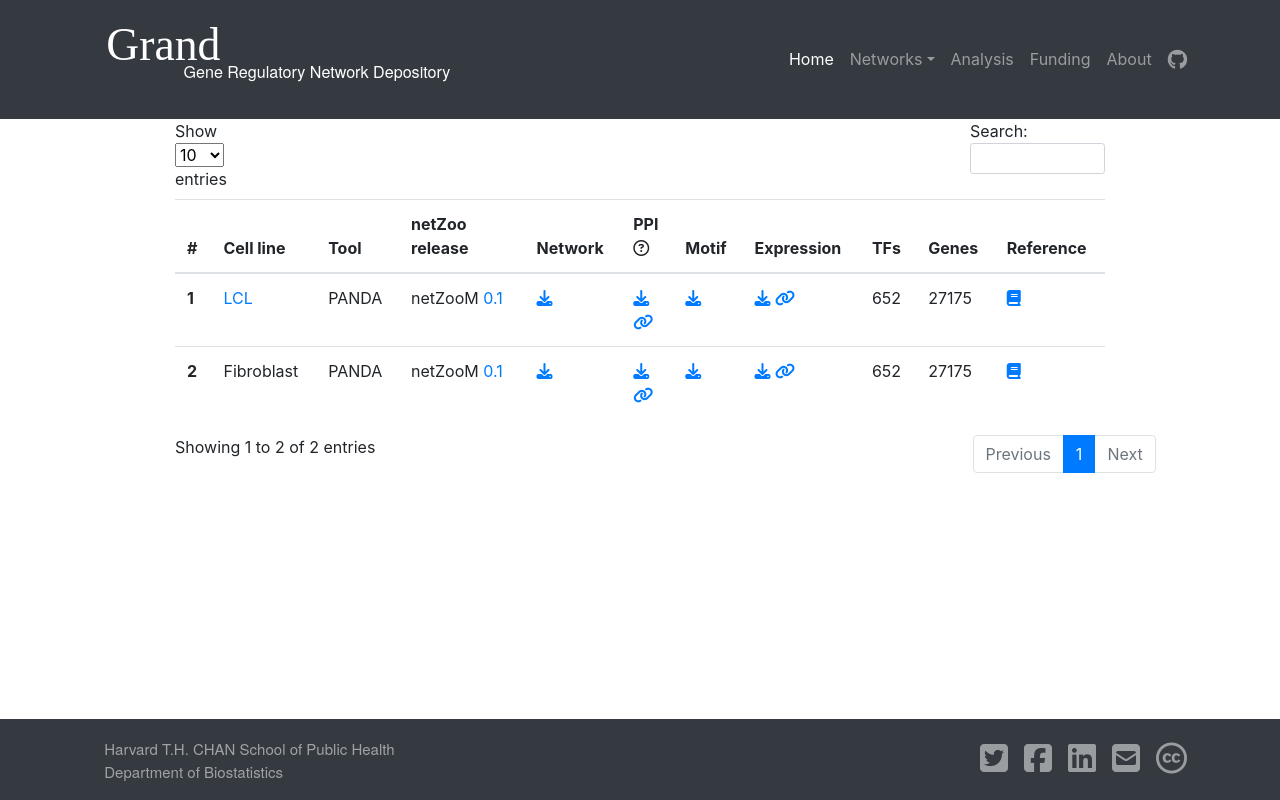
After one commit to QuackenbushLab/grand, a Django app: template grandapp/templates/cell.html in a window 1280 px wide. The commit adds this page. Run offline with Django 3.2, Linux system fonts and the light colour scheme; the template is opened without the code that fills it, so the values that code supplies are empty; some libraries are stand-ins or nearby versions.

Commit message:
migrate to django successful

```diff
--- a/grandapp/apps.py
+++ b/grandapp/apps.py
@@ -1,5 +1,5 @@
 from django.apps import AppConfig
 
 
-class AdoptionsConfig(AppConfig):
+class GrandConfig(AppConfig):
     name = 'grandapp'
--- a/grandapp/templates/about.html
+++ b/grandapp/templates/about.html
@@ -6,7 +6,7 @@
   <meta http-equiv="X-UA-Compatible" content="IE=edge">
   <meta name="viewport" content="width=device-width, initial-scale=1, shrink-to-fit=no">
   <meta http-equiv="x-ua-compatible" content="ie=edge">
-  <link rel="stylesheet" href="{% static 'css/bootstrap.min.css' %}>
+  <link rel="stylesheet" href="{% static 'css/bootstrap.min.css' %}">
   <title>Bootstrap</title>
 </head>
 <body>
@@ -15,12 +15,12 @@
 <nav class="navbar bg-dark navbar-dark navbar-expand-sm">
     <div class="container">
         <a class="navbar-brand m-0" href="/">
-            <img src="images/logo.svg" style="width: 400px;">
+            <img src="{% static 'images/logo.svg' %}" style="width: 400px;">
         </a>
         <div class="navbar-nav">
             <a class="nav-item nav-link active" href="/">Home</a>
             <li class="nav-item dropdown">
-            <a class="nav-link dropdown-toggle" data-toggle="dropdown" href="index.html">Networks</a>
+            <a class="nav-link dropdown-toggle" data-toggle="dropdown" href="#">Networks</a>
             <div class="dropdown-menu">
               <a href="drugs.html" class="dropdown-item">Small molecules</a>
               <a href="cell.html" class="dropdown-item">Cell lines</a>
--- /dev/null
+++ b/grandapp/templates/cell.html
@@ -0,0 +1,134 @@
+<!DOCTYPE html>
+<html lang="en">
+<head>
+  <meta charset="UTF-8">
+  <meta http-equiv="X-UA-Compatible" content="IE=edge">
+  <meta name="viewport" content="width=device-width, initial-scale=1, shrink-to-fit=no">
+  <meta http-equiv="x-ua-compatible" content="ie=edge">
+  <link rel="stylesheet" href="css/bootstrap.min.css">
+  <title>Bootstrap</title>
+</head>
+<body>
+
+<!-- Header -->
+<nav class="navbar bg-dark navbar-dark navbar-expand-sm">
+  <div class="container">
+      <a class="navbar-brand m-0" href="index.html">
+          <img src="images/logo.svg" style="width: 400px;">
+      </a>
+      <div class="navbar-nav">
+          <a class="nav-item nav-link active" href="index.html">Home</a>
+          <li class="nav-item dropdown">
+          <a class="nav-link dropdown-toggle" data-toggle="dropdown" href="index.html">Networks</a>
+          <div class="dropdown-menu">
+            <a href="drugs.html" class="dropdown-item">Small molecules</a>
+            <a href="cell.html" class="dropdown-item">Cell lines</a>
+            <a href="tissues.html" class="dropdown-item">Tissues</a>
+          </div>
+        </li>
+          <a class="nav-item nav-link" href="#">Analysis</a>
+          <a class="nav-item nav-link" href="#">Funding</a>
+          <a class="nav-item nav-link" href="about.html">About</a>
+          <a class="nav-item nav-link" href="https://github.com/QuackenbushLab/grand"><i class="fab fa-github fa-lg"></i></a>
+      </div>
+  </div>
+</nav>
+
+<!-- Footer -->
+<nav class="navbar navbar-dark navbar-expand-sm fixed-bottom bg-dark">
+  <div class="container">
+      <a class="navbar-brand m-0" href="https://www.hsph.harvard.edu/biostatistics/">
+          <img src="images/footer-01.svg" style="width: 400px;">
+      </a>
+      <div class="navbar-nav navbar-expand-sm">
+          <a class="nav-item nav-link" href="https://twitter.com/intent/tweet?text=http://hsph.harvard.edu"><i class="fab fa-twitter-square fa-2x"></i></a>
+          <a class="nav-item nav-link" href="http://www.facebook.com/sharer/sharer.php?u=http://hsph.harvard.edu"><i class="fab fa-facebook-square fa-2x"></i></a>
+          <a class="nav-item nav-link" href="https://www.linkedin.com/sharing/share-offsite/?url=http://hsph.harvard.edu"><i class="fab fa-linkedin fa-2x"></i></a>
+          <a class="nav-item nav-link" href="mailto:aa@aa.com"><i class="fas fa-envelope-square fa-2x"></i></a>
+          <a class="nav-item nav-link" href="https://creativecommons.org/licenses/by-sa/4.0/"><i class="fab fa-creative-commons fa-2x"></i></a>
+      </div>
+  </div>
+</nav>
+
+    <div class="container col-9">
+        <table id="cells" class="table table-hover" style="width: 100%">
+                <thead>
+                  <tr>
+                    <th scope="col">#</th>
+                    <th scope="col">Cell line</th>
+                    <th scope="col">Tool</th>
+                    <th scope="col">netZoo release</th>
+                    <th scope="col">Network</th>
+                    <th scope="col">PPI <i class="far fa-question-circle"
+                      data-toggle="popover"
+                      data-trigger="hover"
+                      data-placement="top"
+                      title="Data sources"
+                      data-content="Directly download the PPI prior used for the generation of the network and check the link to the original PPI database and its version.">
+                    </i></th>
+                    <th scope="col">Motif</th>
+                    <th scope="col">Expression</th>
+                    <th scope="col">TFs</th>
+                    <th scope="col">Genes</th>
+                    <th scope="col">Reference</th>
+                  </tr>
+                </thead>
+                <tbody>
+                  <tr>
+                    <th scope="row">1</th>
+                    <td><a href="https://www.dsmz.de/collection/catalogue/details/culture/ACC-764">LCL</a></td>
+                    <td>PANDA</td>
+                    <td>netZooM <a href="https://github.com/netZoo/netZooM/releases">0.1</a></td>
+                    <td><a href="https://granddb.s3.amazonaws.com/cells/LCL.pairs" download><i class="fas fa-download"></i></a></td>
+                    <td><a href="https://granddb.s3.amazonaws.com/cells/ppi/LCL_ppi.txt"><i class="fas fa-download"></i></a> <a href="http://string90.embl.de/"><i class="fas fa-link"></i></a></td>
+                    <td><a href="https://granddb.s3.amazonaws.com/cells/motif/LCL_motif.txt"><i class="fas fa-download"></i></a></td>
+                    <td><a href="https://granddb.s3.amazonaws.com/cells/expression/LCL_exp.txt"><i class="fas fa-download"></i></a> <a href="https://gtexportal.org/home/eqtls/tissue?tissueName=Cells_EBV-transformed_lymphocytes"><i class="fas fa-link"></i></a></td>
+                    <td>652</td>
+                    <td>27175</td>
+                    <td><a href="https://bmcgenomics.biomedcentral.com/articles/10.1186/s12864-017-4111-x"><i class="fas fa-book"></i></a></td>
+                  </tr>
+                  <tr>
+                    <th scope="row">2</th>
+                    <td>Fibroblast</td>
+                    <td>PANDA</td>
+                    <td>netZooM <a href="https://github.com/netZoo/netZooM/releases">0.1</a></td>
+                    <td><a href="https://granddb.s3.amazonaws.com/cells/Fibroblast.pairs" download><i class="fas fa-download"></i></a></td>
+                    <td><a href="https://granddb.s3.amazonaws.com/cells/ppi/LCL_ppi.txt"><i class="fas fa-download"></i></a> <a href="http://string90.embl.de/"><i class="fas fa-link"></i></a> </td>
+                    <td><a href="https://granddb.s3.amazonaws.com/cells/motif/Fibroblast_motif.txt"><i class="fas fa-download"></i></a></td>
+                    <td><a href="https://granddb.s3.amazonaws.com/cells/expression/Fibroblast_exp.txt"><i class="fas fa-download"></i> <a href="https://gtexportal.org/home/eqtls/tissue?tissueName=Cells_Transformed_fibroblasts"><i class="fas fa-link"></i></a></td>
+                    <td>652</td>
+                    <td>27175</td>
+                    <td><a href="https://bmcgenomics.biomedcentral.com/articles/10.1186/s12864-017-4111-x"><i class="fas fa-book"></i></a></td>
+                  </tr>
+                </tbody>
+              </table>
+</div>
+
+<script src="https://cdnjs.cloudflare.com/ajax/libs/twitter-bootstrap/4.1.3/css/bootstrap.css"></script>
+<script src="https://cdn.datatables.net/1.10.19/css/dataTables.bootstrap4.min.css"></script>
+<script src="https://kit.fontawesome.com/a076d05399.js"></script>
+<script src="https://code.jquery.com/jquery-3.3.1.js"></script>
+<script src="https://cdn.datatables.net/1.10.19/js/jquery.dataTables.min.js"></script>
+<script src="https://cdn.datatables.net/1.10.19/js/dataTables.bootstrap4.min.js"></script>
+<script src="js/popper.min.js"></script>
+<script src="js/bootstrap.min.js"></script>
+
+<script>
+$(function () {
+  $('[data-toggle="popover"]').popover();
+})
+
+// Basic example
+$(document).ready(function() {
+    $('#cells').DataTable({
+      "dom": "<'row'<'col-sm-12 col-md-6'l><'col-sm-12 col-md-6'f>>" +
+             "<'row'<'col-sm-12'tr>>" +
+             "<'row'<'col-sm-12 col-md-5'i><'col-sm-12 col-md-7'p>>",
+    });
+} );
+</script>
+
+
+
+</body>
+</html>
```
Also changed, not shown: grandapp/templates/drugs.html (added, +123 -0 lines), db.sqlite3, grandapp/migrations/0001_initial.py, 1 other file.
